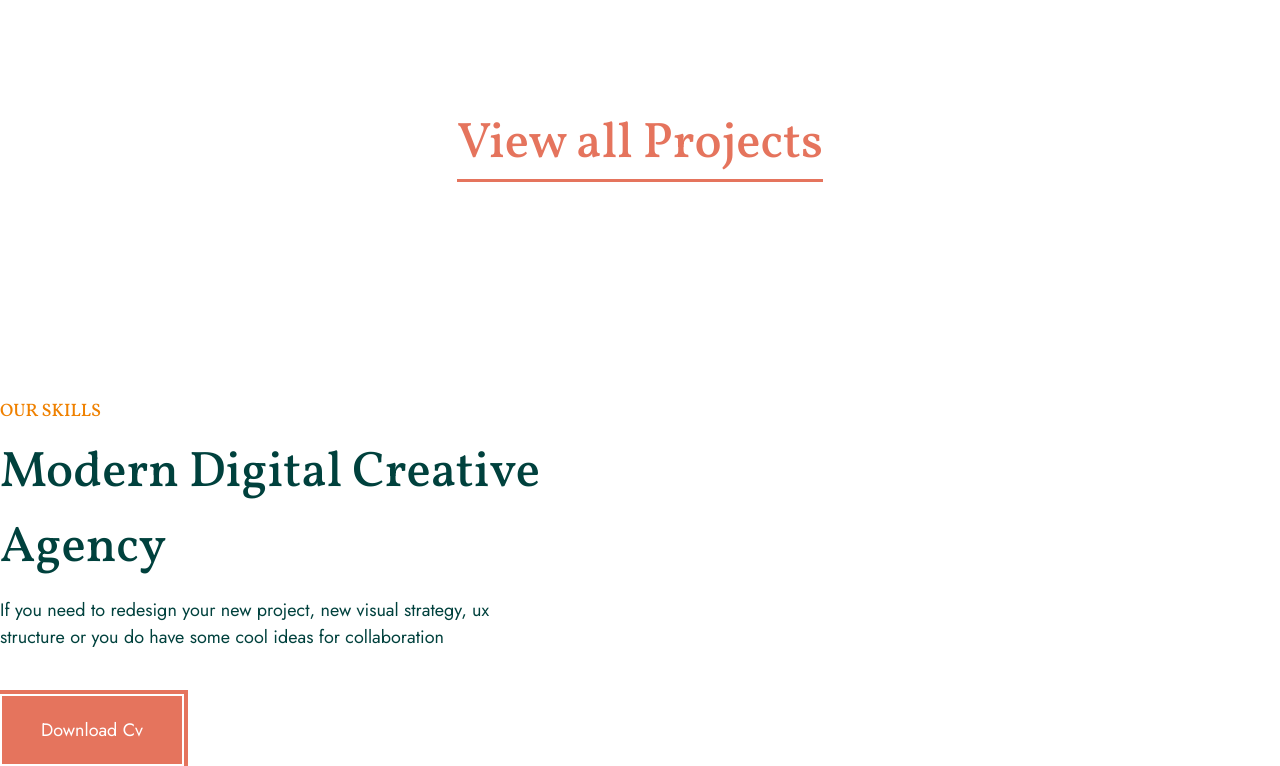
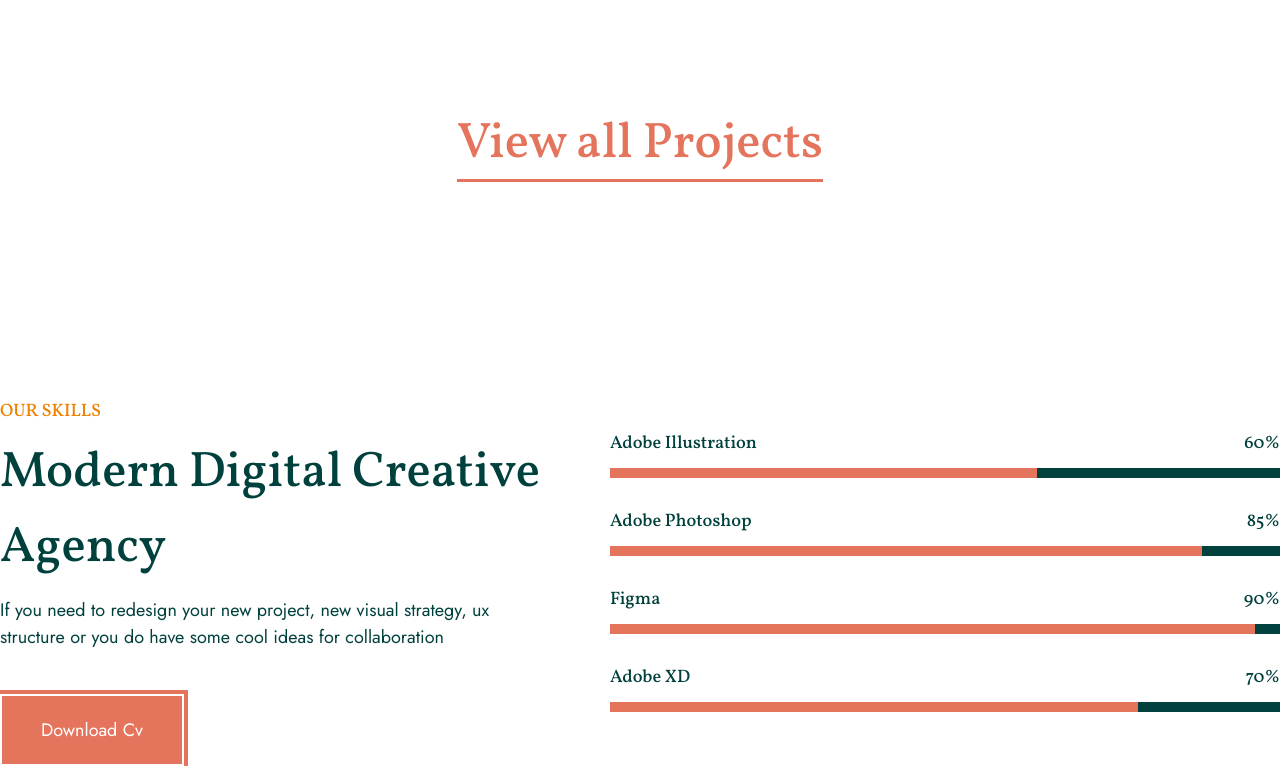
Before and after one commit to Munna-Scriptz/Safwan-Portfolio, a React (Vite) app: page / in a window 1280 px wide. Shown: the part 3770-4536 px from the top of the page. Built offline with nearby package versions, Linux system fonts and the light colour scheme.

Commit message:
Our Skill Complete

```diff
--- a/src/components/OurSkills.jsx
+++ b/src/components/OurSkills.jsx
@@ -6,7 +6,7 @@ const OurSkills = () => {
     <>
         <section id='Skills' className='mt-[140px]'>
             <div className="container">
-                <div id="AllDiv">
+                <div id="AllDiv" className='flex items-center justify-between'>
                     {/* ------------Left Side---------- */}
                     <div>
                         <p className='font-vollkorn font-medium text-[18px] text-[#EF8100]'>OUR SKILLS</p>
@@ -15,6 +15,32 @@ const OurSkills = () => {
                         <Link className='bg-[#E5745D] text-white py-[21px] px-[39px] font-jost text-[18px] border-2 border-[#fff] outline-4 outline-[#E5745D]' to={'/'}>Download Cv</Link>
                     </div>
                     {/* ------------Left Side---------- */}
+                    <div className='w-[670px] flex flex-col gap-[30px]'>
+                        <div>
+                            <p className='font-vollkorn font-medium text-[18px] text-primary flex items-center justify-between'>Adobe Illustration <span>60%</span></p>
+                            <div className='relative w-full h-[10px] bg-primary mt-[11px]'>
+                                <span className='absolute left-0 bottom-0 w-[427px] h-full bg-second'></span>
+                            </div>
+                        </div>
+                        <div>
+                            <p className='font-vollkorn font-medium text-[18px] text-primary flex items-center justify-between'>Adobe Photoshop <span>85%</span></p>
+                            <div className='relative w-full h-[10px] bg-primary mt-[11px]'>
+                                <span className='absolute left-0 bottom-0 w-[592px] h-full bg-second'></span>
+                            </div>
+                        </div>
+                        <div>
+                            <p className='font-vollkorn font-medium text-[18px] text-primary flex items-center justify-between'>Figma <span>90%</span></p>
+                            <div className='relative w-full h-[10px] bg-primary mt-[11px]'>
+                                <span className='absolute left-0 bottom-0 w-[645px] h-full bg-second'></span>
+                            </div>
+                        </div>
+                        <div>
+                            <p className='font-vollkorn font-medium text-[18px] text-primary flex items-center justify-between'>Adobe XD <span>70%</span></p>
+                            <div className='relative w-full h-[10px] bg-primary mt-[11px]'>
+                                <span className='absolute left-0 bottom-0 w-[528px] h-full bg-second'></span>
+                            </div>
+                        </div>
+                    </div>
 
                 </div>
             </div>
```
